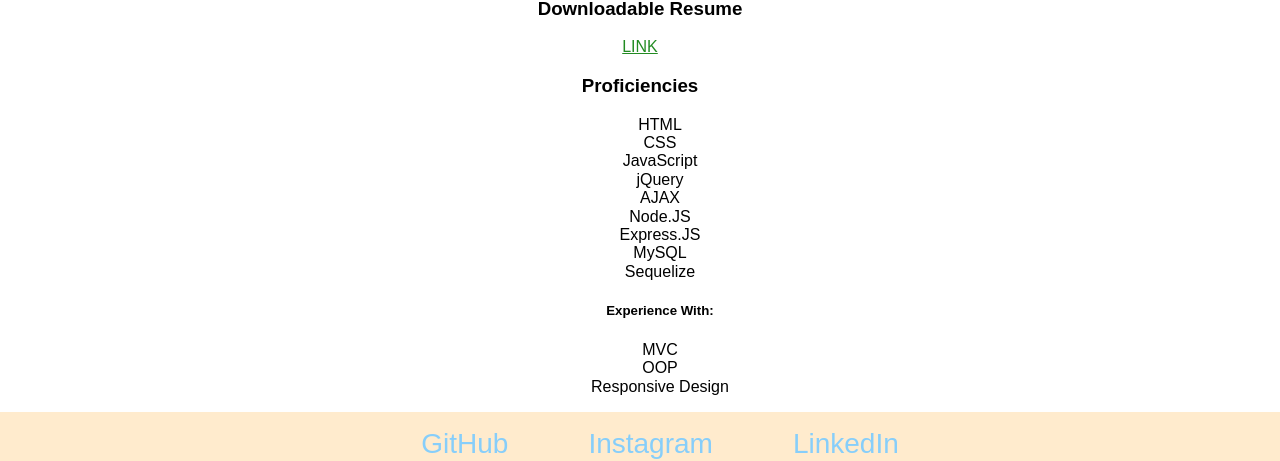
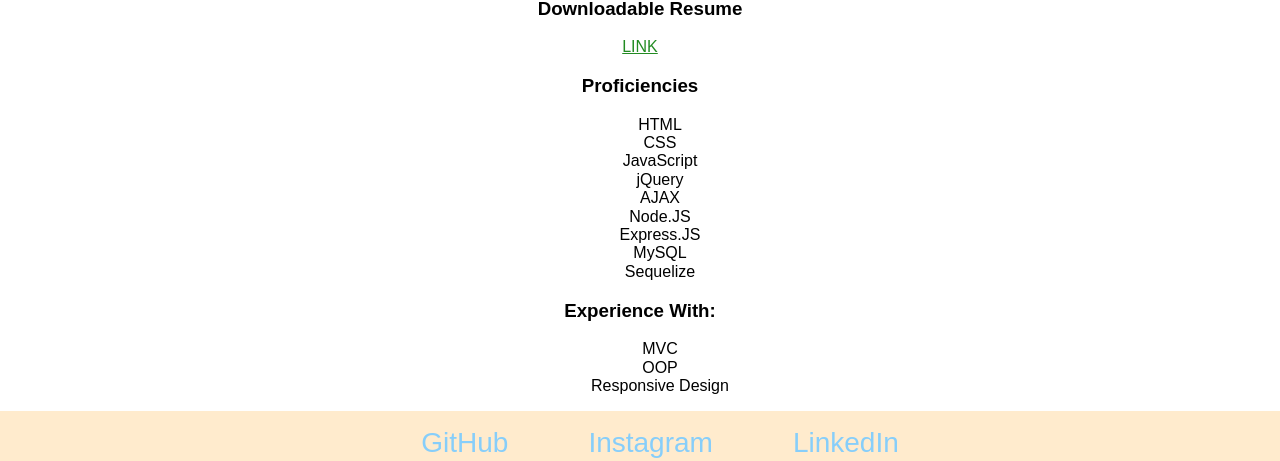
Before and after one commit to londonlast21/spaportfolio, a React (Create React App) app: page / in a window 1280 px wide. Both pictures are taken after a click on the element "Resume". Shown: the part 186-647 px from the top of the page. Built offline with nearby package versions, Linux system fonts and the light colour scheme.

Commit message:
fixed hover over my name

```diff
--- a/src/components/Resume/index.js
+++ b/src/components/Resume/index.js
@@ -2,7 +2,7 @@ import React from 'react';
 
 function Resume() {
     return (
-        <section className="my-5">
+        <section className="resume-outer">
             <h1>Resume</h1>
 
             <div>
@@ -13,12 +13,12 @@ function Resume() {
 
             </div>
 
-            <div>
+            <div className="resume-outer">
 
                 <h3>Proficiencies</h3>
                 <ul className="resume-list">
 
-                    <li>
+                    <li className="skill">
                         HTML
                     </li>
                     <li>
@@ -46,8 +46,9 @@ function Resume() {
                         Sequelize
                     </li>
                 </ul>
+                <h3>Experience With:</h3>
                 <ul className="resume-list">
-                    <h5>Experience With:</h5>
+
                     <li>
                         MVC
                     </li>
--- a/src/index.css
+++ b/src/index.css
@@ -80,6 +80,10 @@ label > .label-body {
 .my-name {
   color: darkcyan;
   font-size: 35px;
+}
+
+.my-name:hover {
+  color:darkgray;
 }
 
 header {
@@ -228,7 +232,7 @@ footer ul li a:hover {
   text-align: center;
 }
 
-.my-5-div-1 {
+/* .my-5-div-1 {
   margin-left: 10%;
 }
 
@@ -239,7 +243,7 @@ footer ul li a:hover {
 
 .my-5-div-2 {
   margin-left: 10%;
-}
+} */
 
 .resume-link {
   color: forestgreen;
@@ -247,6 +251,14 @@ footer ul li a:hover {
 
 .resume-list {
   list-style: none;
+  text-align: center;
+}
+
+.resume-outer {
+  text-align: center;
+}
+
+.skill {
   text-align: center;
 }
 
```
